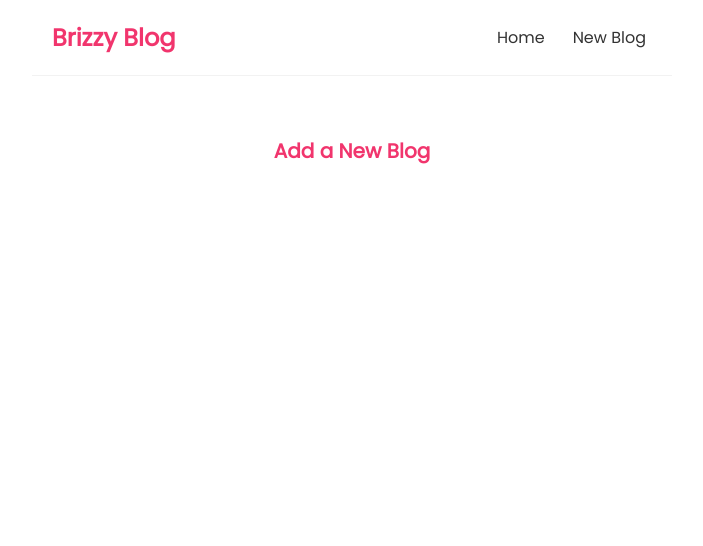
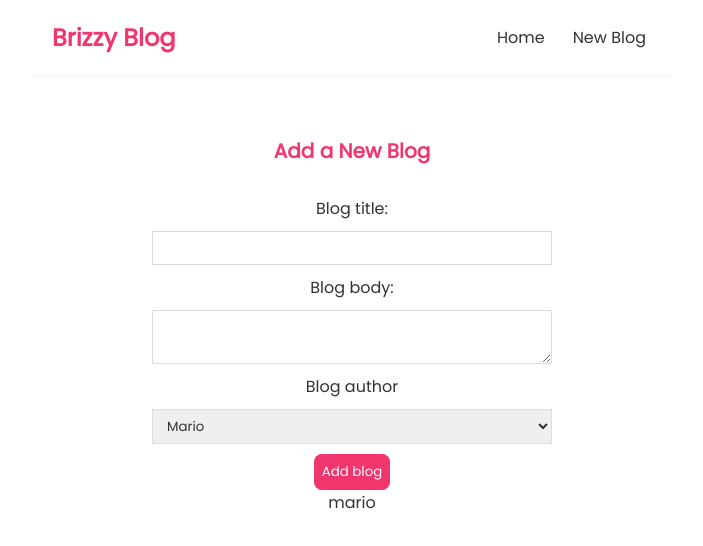
Before and after one commit to pernillasterner/react-basics, a React (Create React App) app: page /create in a window 1280 px wide. Shown: the top 546 px of the page, without its empty margins (288-991 px from the left). Built offline with nearby package versions, Linux system fonts and the light colour scheme.

Commit message:
Create form and use State to keep track of input values

```diff
--- a/src/Create.js
+++ b/src/Create.js
@@ -1,9 +1,38 @@
+import { useState } from "react";
+
 export const Create = () => {
+  // state to keep track the title
+  const [title, setTitle] = useState("");
+  const [body, setBody] = useState("");
+  const [author, setAuthor] = useState("mario");
+
   return (
     <div className="create">
       <h2>Add a New Blog</h2>
+      <form>
+        <label>Blog title:</label>
+        <input
+          type="text"
+          required
+          value={title}
+          onChange={(e) => setTitle(e.target.value)}
+        />
+        <label>Blog body:</label>
+        <textarea
+          required
+          value={body}
+          onChange={(e) => setBody(e.target.value)}
+        ></textarea>
+        <label>Blog author</label>
+        <select value={author} onChange={(e) => setAuthor(e.target.value)}>
+          <option value="mario">Mario</option>
+          <option value="yoshi">Yoshi</option>
+        </select>
+        <button>Add blog</button>
+        <p>{title}</p>
+        <p>{body}</p>
+        <p>{author}</p>
+      </form>
     </div>
   );
 };
-
-export default Create;
```
